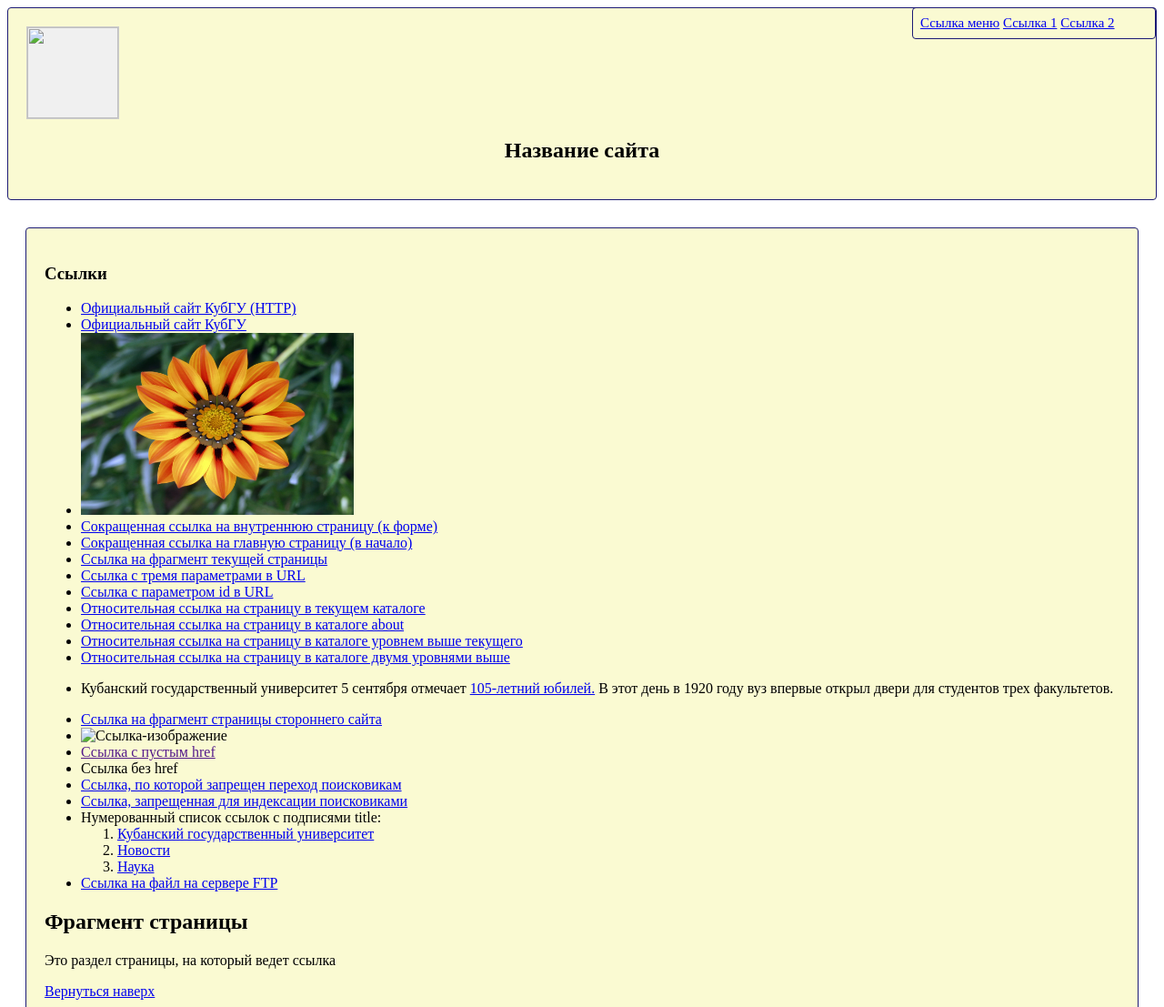
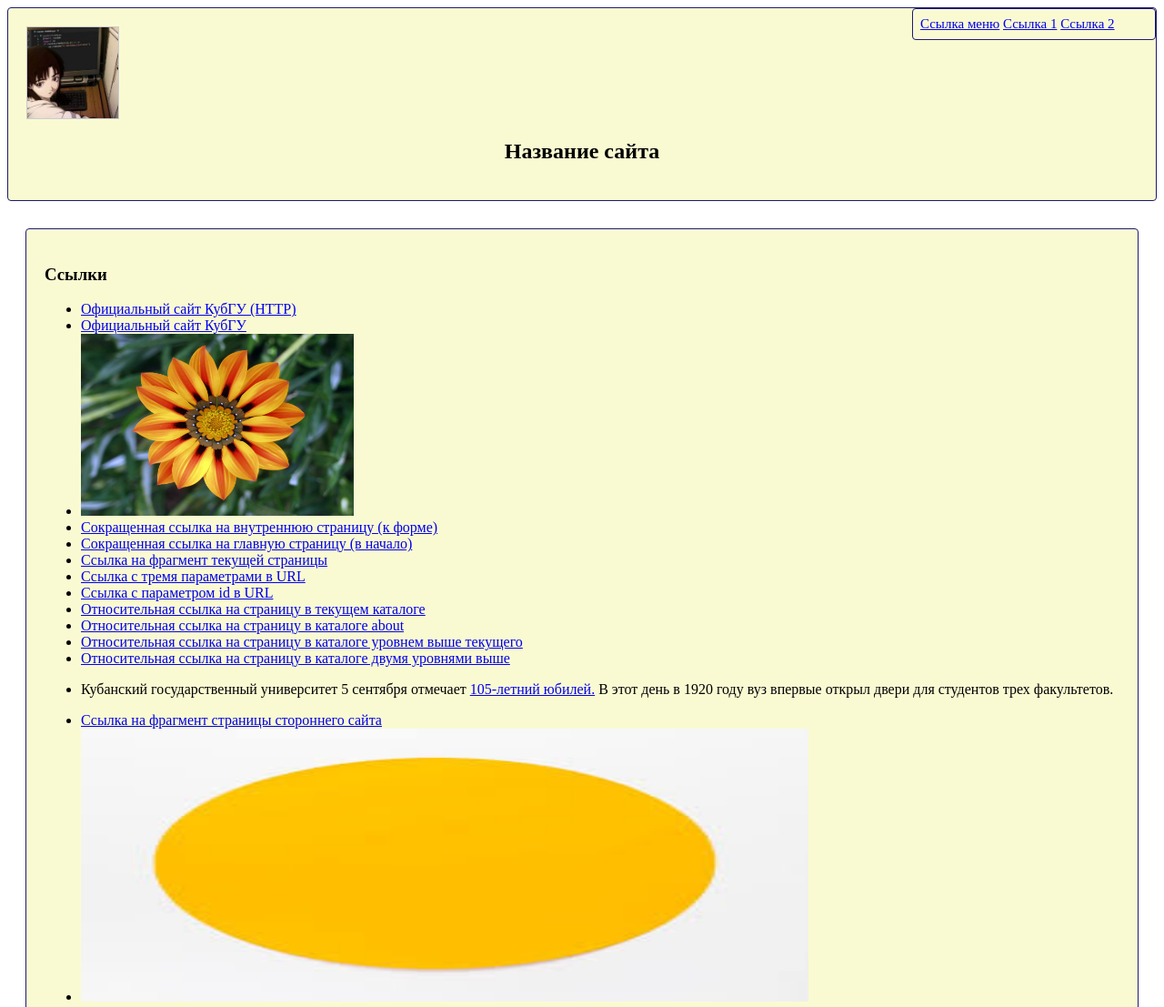
Before and after one commit to ikuza47/vuzlectionwebsite, a plain HTML site: page index.html in a window 1280 px wide. Shown: the top 1107 px of the page at 91% size. Drawn offline with Linux system fonts and the light colour scheme.

Commit message:
Add files via upload

```diff
--- a/index.html
+++ b/index.html
@@ -10,7 +10,7 @@
 
 <body>
   <header>
-    <img id="logo" src="image1.png  "> <br/>
+    <img id="logo" src="images.jpg"> <br/>
     <nav>
       <a href = "http://kubsu.ru" target = "_blank"> Ссылка меню</a>
       <a href = "http://kubsu.ru" target = "_blank"> Ссылка 1</a>
@@ -83,7 +83,7 @@
     </li>
 
     <li>
-      <img src="круг.png" alt="Ссылка-изображение" usemap="#mymap" width="800" height="300">
+      <img src="круг.jpg" alt="Ссылка-изображение" usemap="#mymap" width="800" height="300">
       <map name="mymap">
 
         <area shape="circle" coords="0,0,400,200" href="https://kubsu.ru" alt="главная" target="_blank">
```
Also changed, not shown: images.jpg (added), imgres.jpg (added).
